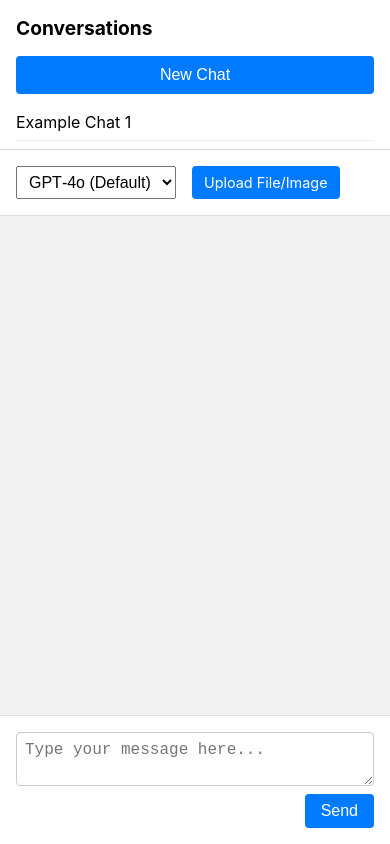
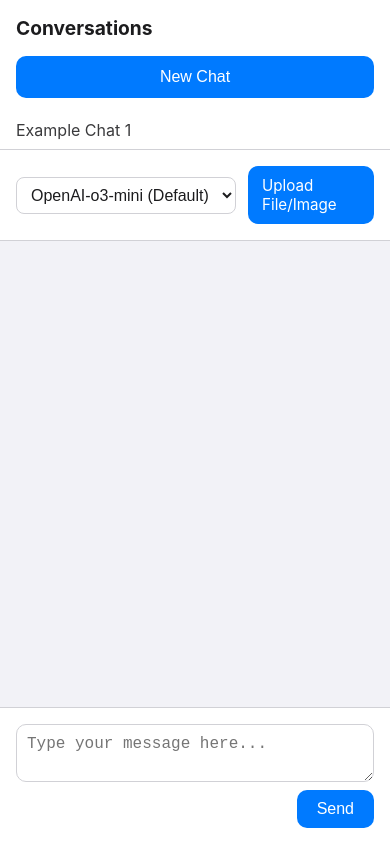
Before and after one commit to ZeQta/ZeQtaAI, a plain HTML site: page index.html in a window 390 px wide. Drawn offline with Linux system fonts and the light colour scheme.

Commit message:
Update index.html

```diff
--- a/index.html
+++ b/index.html
@@ -1,152 +1,167 @@
 <!DOCTYPE html>
 <html lang="en">
 <head>
-  <meta charset="UTF-8">
-  <meta name="viewport" content="width=device-width, initial-scale=1">
+  <meta charset="UTF-8" />
+  <meta name="viewport" content="width=device-width, initial-scale=1" />
   <title>Puter.js Chatbot</title>
   <!-- Include Puter.js -->
   <script src="https://js.puter.com/v2/"></script>
   <style>
-    /* Reset & basic styles */
+    /* Base Reset & iOS-style typography */
     * { margin: 0; padding: 0; box-sizing: border-box; }
     body {
       font-family: -apple-system, BlinkMacSystemFont, "Segoe UI", Roboto, sans-serif;
-      background-color: #f7f7f8;
+      background-color: #f2f2f7;
       display: flex;
       height: 100vh;
       overflow: hidden;
     }
-    /* Sidebar */
+    /* Sidebar: Official, clean, and modern */
     .sidebar {
       width: 260px;
-      background-color: #fff;
-      border-right: 1px solid #ddd;
+      background-color: #ffffff;
+      border-right: 1px solid #d1d1d6;
       padding: 1rem;
       overflow-y: auto;
+      box-shadow: 2px 0 5px rgba(0,0,0,0.05);
     }
-    .sidebar h2 { font-size: 1.2rem; margin-bottom: 1rem; }
+    .sidebar h2 { font-size: 1.2rem; margin-bottom: 1rem; color: #1c1c1e; }
     .sidebar button {
       width: 100%;
-      padding: 10px;
-      margin-bottom: 10px;
+      padding: 12px;
+      margin-bottom: 12px;
       border: none;
-      background-color: #007bff;
+      background-color: #007aff;
       color: white;
-      border-radius: 4px;
+      border-radius: 10px;
       cursor: pointer;
       font-size: 1rem;
+      transition: background-color 0.2s ease;
+    }
+    .sidebar button:hover {
+      background-color: #005ecb;
     }
     .sidebar ul { list-style: none; }
     .sidebar li {
-      padding: 8px 0;
-      border-bottom: 1px solid #eee;
+      padding: 10px 0;
+      border-bottom: 1px solid #d1d1d6;
       cursor: pointer;
+      color: #3a3a3c;
     }
-    /* Chat container */
+    /* Main Chat Container */
     .chat-container {
       flex: 1;
       display: flex;
       flex-direction: column;
+      background-color: #f2f2f7;
     }
     .chat-header {
       display: flex;
       align-items: center;
       justify-content: space-between;
-      padding: 1rem;
-      background-color: #fff;
-      border-bottom: 1px solid #ddd;
+      padding: 16px;
+      background-color: #ffffff;
+      border-bottom: 1px solid #d1d1d6;
     }
     .header-actions {
       display: flex;
       align-items: center;
     }
     .model-switcher {
-      margin-right: 1rem;
-      padding: 6px 8px;
+      margin-right: 12px;
+      padding: 8px 10px;
       font-size: 1rem;
+      border: 1px solid #d1d1d6;
+      border-radius: 8px;
+      background-color: #ffffff;
+      color: #1c1c1e;
     }
     .upload-label {
       cursor: pointer;
-      background-color: #007bff;
-      padding: 8px 12px;
+      background-color: #007aff;
+      padding: 10px 14px;
       color: white;
-      border-radius: 4px;
-      font-size: 0.9rem;
+      border-radius: 10px;
+      font-size: 0.95rem;
+      transition: background-color 0.2s ease;
     }
+    .upload-label:hover { background-color: #005ecb; }
     /* Chat messages area */
     .chat-messages {
       flex: 1;
-      padding: 1rem;
+      padding: 16px;
       overflow-y: auto;
-      background-color: #f2f2f2;
+      background-color: #f2f2f7;
     }
     /* Chat input area */
     .chat-input-container {
-      padding: 1rem;
-      background-color: #fff;
-      border-top: 1px solid #ddd;
+      padding: 16px;
+      background-color: #ffffff;
+      border-top: 1px solid #d1d1d6;
       display: flex;
       flex-direction: column;
     }
     .chat-input-container textarea {
       width: 100%;
       min-height: 50px;
-      padding: 0.5rem;
-      border: 1px solid #ccc;
-      border-radius: 4px;
+      padding: 10px;
+      border: 1px solid #d1d1d6;
+      border-radius: 10px;
       resize: vertical;
       font-size: 1rem;
+      color: #1c1c1e;
     }
     .chat-input-container button {
-      margin-top: 0.5rem;
+      margin-top: 8px;
       align-self: flex-end;
-      padding: 0.5rem 1rem;
-      background-color: #007bff;
+      padding: 10px 20px;
+      background-color: #007aff;
       border: none;
       color: white;
-      border-radius: 4px;
+      border-radius: 10px;
       cursor: pointer;
       font-size: 1rem;
+      transition: background-color 0.2s ease;
     }
-    /* Chat bubbles */
-    .message {
-      margin-bottom: 1rem;
-      display: flex;
-    }
+    .chat-input-container button:hover { background-color: #005ecb; }
+    /* Chat bubble styles */
+    .message { margin-bottom: 12px; display: flex; }
     .message.user { justify-content: flex-end; }
     .message.ai { justify-content: flex-start; }
     .message .bubble {
-      max-width: 70%;
-      padding: 0.75rem;
-      border-radius: 8px;
+      max-width: 75%;
+      padding: 12px;
+      border-radius: 16px;
       font-size: 0.95rem;
-      line-height: 1.4;
+      line-height: 1.5;
+      box-shadow: 0 1px 3px rgba(0,0,0,0.1);
     }
     .message.user .bubble {
-      background-color: #007bff;
-      color: white;
-      border-bottom-right-radius: 0;
+      background-color: #007aff;
+      color: #ffffff;
+      border-bottom-right-radius: 4px;
     }
     .message.ai .bubble {
       background-color: #e5e5ea;
-      color: black;
-      border-bottom-left-radius: 0;
+      color: #1c1c1e;
+      border-bottom-left-radius: 4px;
     }
-    /* Responsive design for mobile */
+    /* Responsive for mobile devices */
     @media (max-width: 768px) {
       body { flex-direction: column; }
       .sidebar {
         width: 100%;
         height: 150px;
         border-right: none;
-        border-bottom: 1px solid #ddd;
+        border-bottom: 1px solid #d1d1d6;
+        box-shadow: none;
       }
       .chat-container { flex: 1; }
     }
   </style>
 </head>
 <body>
-  <!-- Sidebar (Conversations) -->
+  <!-- Sidebar for Conversations -->
   <aside class="sidebar">
     <h2>Conversations</h2>
     <button id="new-chat">New Chat</button>
@@ -156,16 +171,15 @@
     </ul>
   </aside>
 
-  <!-- Main Chat Container -->
+  <!-- Main Chat Area -->
   <div class="chat-container">
     <header class="chat-header">
       <div class="header-actions">
-        <!-- Model switcher -->
+        <!-- Model switcher: Updated default is OpenAI-o3-mini -->
         <select id="model-switcher" class="model-switcher">
-          <option value="gpt4o" selected>GPT‑4o (Default)</option>
+          <option value="openai-o3-mini" selected>OpenAI‑o3‑mini (Default)</option>
           <option value="sonnet3.5">Sonnet 3.5</option>
           <option value="sonnet3.7">Sonnet 3.7</option>
-          <option value="o3-mini">o3‑mini</option>
         </select>
         <!-- File/Image upload trigger -->
         <label for="file-upload" class="upload-label">Upload File/Image</label>
@@ -174,7 +188,7 @@
     </header>
 
     <main class="chat-messages" id="chat-messages">
-      <!-- Chat messages will be appended here -->
+      <!-- Chat messages will appear here -->
     </main>
 
     <div class="chat-input-container">
@@ -186,15 +200,14 @@
   <script>
     // Map UI model names to Puter.js model identifiers.
     const modelMap = {
-      "gpt4o": "gpt4o",
+      "openai-o3-mini": "openai-o3-mini",
       "sonnet3.5": "claude-3-5-sonnet",
-      "sonnet3.7": "claude-3-7-sonnet", // (assumed identifier)
-      "o3-mini": "gpt4o-mini"
+      "sonnet3.7": "claude-3-7-sonnet"
     };
 
     const chatMessages = document.getElementById('chat-messages');
 
-    // Append a chat bubble to the chat area.
+    // Append a chat bubble to the messages area.
     function appendMessage(sender, text) {
       const messageDiv = document.createElement('div');
       messageDiv.classList.add('message', sender);
@@ -213,12 +226,11 @@
 
       // Get selected model and map it.
       const uiModel = document.getElementById('model-switcher').value;
-      const model = modelMap[uiModel] || "gpt4o"; // default to GPT-4o
+      const model = modelMap[uiModel] || "openai-o3-mini";
 
       try {
-        // Call puter.ai.chat with the prompt and chosen model.
+        // Use puter.ai.chat with the prompt and chosen model.
         const response = await puter.ai.chat(message, { model });
-        // Extract text (assuming response.message.content[0].text exists).
         const reply = (response.message && response.message.content && response.message.content[0].text) || response;
         appendMessage('ai', reply);
       } catch (error) {
@@ -226,7 +238,7 @@
       }
     }
 
-    // Event listener for send button.
+    // Send message on button click.
     document.getElementById('send-button').addEventListener('click', () => {
       const input = document.getElementById('chat-input');
       const message = input.value.trim();
@@ -235,7 +247,7 @@
       input.value = "";
     });
 
-    // Allow sending message on Enter (with Shift+Enter for newline).
+    // Allow Enter key to send messages (Shift+Enter for newline).
     document.getElementById('chat-input').addEventListener('keydown', (e) => {
       if (e.key === "Enter" && !e.shiftKey) {
         e.preventDefault();
@@ -243,30 +255,27 @@
       }
     });
 
-    // Handle file/image upload.
+    // Handle file/image uploads.
     document.getElementById('file-upload').addEventListener('change', async (e) => {
       const file = e.target.files[0];
       if (!file) return;
 
-      // Display a message indicating file upload.
       appendMessage('user', "Uploaded file: " + file.name);
 
       try {
         // Upload file to Puter cloud storage.
         const uploaded = await puter.fs.upload(e.target.files);
-        // Decide analysis based on file type.
+        // For images, use GPT-4 Vision style analysis.
         if (file.type.startsWith("image/")) {
-          // For images, call GPT-4 Vision: pass the uploaded file path as the second parameter.
           const response = await puter.ai.chat("What do you see in this image?", uploaded.path);
           const analysis = (response.message && response.message.content && response.message.content[0].text) || response;
           appendMessage('ai', "Image Analysis: " + analysis);
         } else {
-          // For non-images, read file content as text.
+          // For non-image files, read content as text.
           const reader = new FileReader();
           reader.onload = async () => {
             const fileContent = reader.result;
-            // Ask Puter.js to analyze the file content.
-            const response = await puter.ai.chat("Please analyze this file content: " + fileContent, { model: modelMap["gpt4o"] });
+            const response = await puter.ai.chat("Please analyze this file content: " + fileContent, { model: modelMap["openai-o3-mini"] });
             const analysis = (response.message && response.message.content && response.message.content[0].text) || response;
             appendMessage('ai', "File Analysis: " + analysis);
           };
@@ -275,11 +284,10 @@
       } catch (error) {
         appendMessage('ai', "File upload/analysis error: " + error.message);
       }
-      // Reset the file input.
       e.target.value = "";
     });
 
-    // "New Chat" button resets the conversation.
+    // "New Chat" button clears the conversation.
     document.getElementById('new-chat').addEventListener('click', () => {
       chatMessages.innerHTML = "";
     });
```
